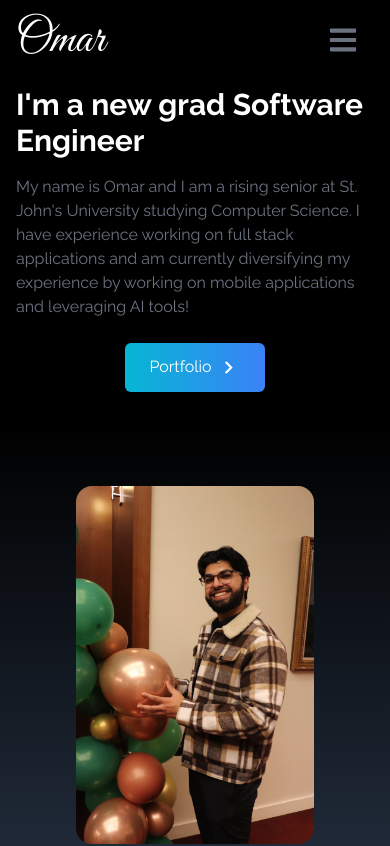
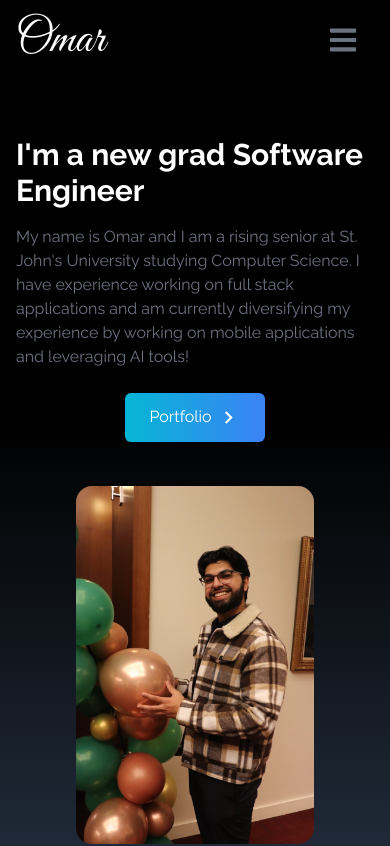
Before and after one commit to omar-narine/personal-site-v2, a Next.js app: page / in a window 390 px wide. Shown: the top 846 px of the page. Built offline with nearby package versions, Linux system fonts and the light colour scheme.

Commit message:
home formatting

```diff
--- a/src/app/page.js
+++ b/src/app/page.js
@@ -8,7 +8,7 @@ export default function Home() {
   return (
     <div
       name="home"
-      className=" h-screen w-full bg-gradient-to-b from-black via-black to-gray-800"
+      className="pt-[100px] md:pt-0 h-screen w-full bg-gradient-to-b from-black via-black to-gray-800"
     >
       <div className="max-w-screen-lg mx-auto flex flex-col items-center justify-center h-full px-4 md:flex-row">
         <div className="flex flex-col justify-center items-center md:items-start h-full">
```
